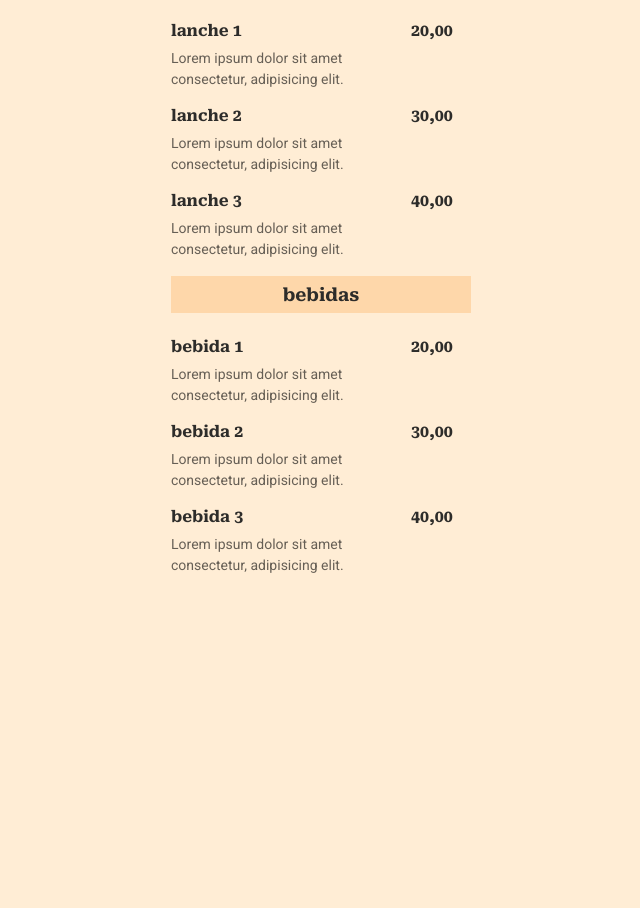
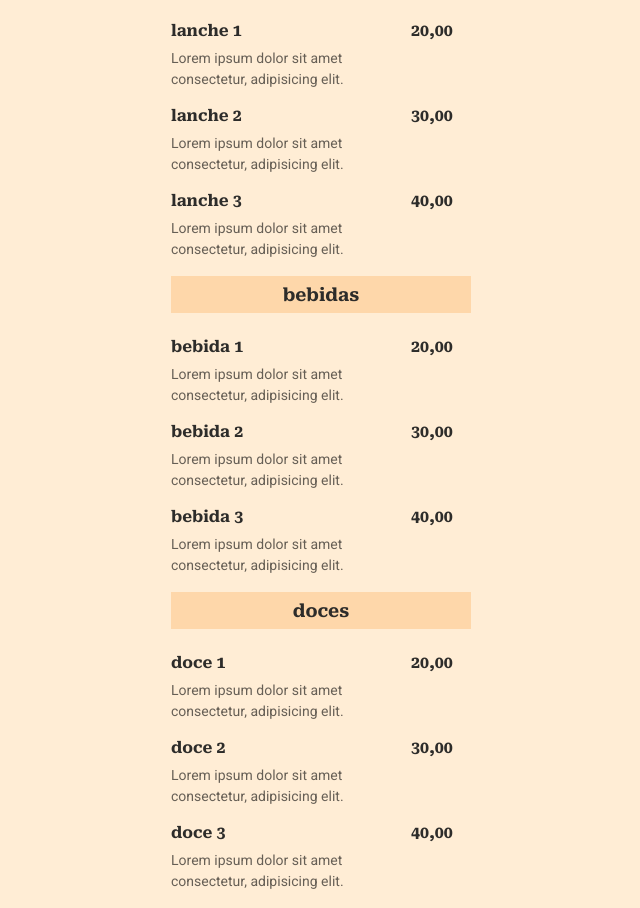
Before and after one commit to albertobeni/kinkas, a plain HTML site: page index.html in a window 1280 px wide. Shown: the part 167-1075 px from the top of the page, without its empty margins (319-959 px from the left). Before the commit the page ends 800 px from the top, so only its background shows below. Drawn offline with Linux system fonts and the light colour scheme.

Commit message:
adicionado secao doces

```diff
--- a/index.html
+++ b/index.html
@@ -92,5 +92,43 @@
         </li>
       </ul>
     </section>
+    <section>
+      <h2>doces</h2>
+      <ul>
+        <li>
+          <div class="details">
+            <h3>doce 1</h3>
+            <p class="description">
+              Lorem ipsum dolor sit amet consectetur, adipisicing elit.
+            </p>
+          </div>
+          <strong class="price">
+            20,00
+          </strong>
+        </li>
+        <li>
+          <div class="details">
+            <h3>doce 2</h3>
+            <p class="description">
+              Lorem ipsum dolor sit amet consectetur, adipisicing elit.
+            </p>
+          </div>
+          <strong class="price">
+            30,00
+          </strong>
+        </li>
+        <li>
+          <div class="details">
+            <h3>doce 3</h3>
+            <p class="description">
+              Lorem ipsum dolor sit amet consectetur, adipisicing elit.
+            </p>
+          </div>
+          <strong class="price">
+            40,00
+          </strong>
+        </li>
+      </ul>
+    </section>
   </body>
 </html>
```
